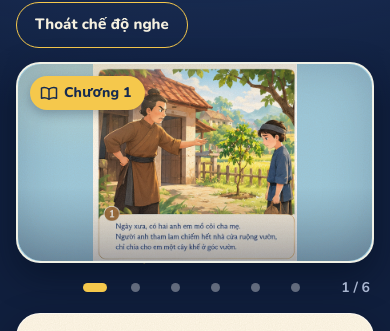
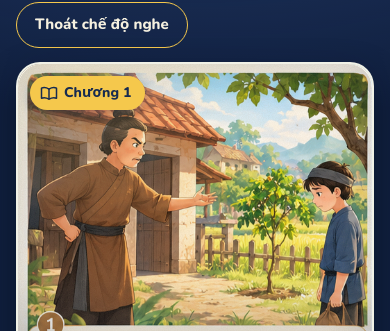
Before and after one commit to Revizneid/truyen-co-tich, a plain HTML site: page index.html in a window 390 px wide. Shown: the part 83-414 px from the top of the page. Drawn offline with nearby package versions, Linux system fonts and the light colour scheme.

Commit message:
Refactor stage styles for responsive images

```diff
--- a/index.html
+++ b/index.html
@@ -105,7 +105,7 @@ main{padding:16px 16px calc(100px + env(safe-area-inset-bottom,0px));min-width:0
 .ls-exit{display:none;margin:0 auto 14px}
 
 /* Illustration */
-.stage{position:relative;aspect-ratio:16/9;overflow:hidden;border-radius:24px;border:2px solid rgba(255,248,232,.85);background:#9cc9dd;
+.stage{position:relative;width:100%;aspect-ratio:var(--ar,16/9);max-height:min(72vh,680px);overflow:hidden;border-radius:24px;border:2px solid rgba(255,248,232,.85);background:#9cc9dd;
   box-shadow:var(--shadow);touch-action:pan-y;--x:0;--y:0;isolation:isolate}
 .stage::after{content:"";position:absolute;inset:0;z-index:2;pointer-events:none;border-radius:inherit;
   background:var(--tex),radial-gradient(120% 90% at 18% 0%,rgba(255,236,170,.24),transparent 55%),linear-gradient(180deg,transparent 62%,rgba(16,31,61,.30));
@@ -115,16 +115,12 @@ main{padding:16px 16px calc(100px + env(safe-area-inset-bottom,0px));min-width:0
 .l{position:absolute;inset:-4%;transform:translate3d(calc(var(--x)*var(--k)*-1px),calc(var(--y)*var(--k)*-.6px),0);transition:transform .25s ease-out;will-change:transform}
 .l svg,.l img{width:100%;height:100%;display:block}
 .l img{object-fit:cover}
-
-/* === SỬA ĐỔI: Tự động fit ảnh minh hoạ, không bị tràn khung hay cắt xén === */
-.stage.has-image .l{inset:0;transform:none!important}
-.stage.has-image .l img{
-  object-fit:contain;       /* Đảm bảo hiển thị trọn vẹn ảnh, không cắt mép */
-  object-position:center;    /* Căn giữa ảnh */
-  background:#9cc9dd;       /* Màu nền lấp khoảng trống nếu ảnh không tỷ lệ 16:9 */
-}
-/* === KẾT THÚC SỬA ĐỔI === */
 .b{--k:4}.m{--k:8}.f{--k:13}
+/* Ảnh thật: khung theo tỉ lệ ảnh, ảnh nằm trọn khung (không cắt, không méo); phần dư (nếu có) được lấp bằng chính ảnh làm mờ */
+.stage.photo .l{inset:0;transform:none;transition:none}
+.ph-bg,.ph-fg{position:absolute;display:block}
+.ph-bg{inset:-8%;width:116%;height:116%;object-fit:cover;filter:blur(22px) saturate(1.1)}
+.ph-fg{inset:0;width:100%;height:100%;object-fit:contain}
 .stage.sw .l>*{animation:inN .32s ease-out}
 .stage.sw.back .l>*{animation-name:inP}
 @keyframes inN{from{opacity:0;transform:translateX(14px) scale(1.012)}to{opacity:1;transform:none}}
@@ -641,22 +637,25 @@ st.addEventListener('pointercancel',()=>{sx=null});
 
 /* Chương */
 function art(n){['b','m','f'].forEach((k,j)=>$('l'+k).innerHTML=svg(S[n].a[j],'s'))}
+const PH=src=>[`<img class="ph-bg" alt="" src="${src}">`,`<img class="ph-fg" alt="" src="${src}">`];
+let arSet=0;
+function setAR(im){ /* khung hình theo tỉ lệ ảnh thật (chỉ đặt một lần để các chương không bị nhảy bố cục) */
+  if(arSet||!im.naturalWidth||!im.naturalHeight)return;arSet=1;
+  st.style.setProperty('--ar',Math.max(.9,Math.min(2,im.naturalWidth/im.naturalHeight)).toFixed(4));
+}
 function show(n){
   if(mr)mr.stop();stop();n=Math.max(0,Math.min(S.length-1,n));
   const back=n<i;i=n;
-  art(n);
   const sc=S[n];
-  if(sc.img){ /* ảnh minh hoạ tuỳ chọn: hiện hiệu ứng tải rồi thay tranh vector */
-    st.classList.add('loading');
-    st.classList.add('has-image'); // Báo hiệu đang dùng ảnh thật để CSS áp dụng object-fit: contain
-    const im=new Image();im.alt='';im.decoding='async';
-    im.onload=()=>{if(i!==n)return;$('lb').innerHTML='';$('lf').innerHTML='';$('lm').replaceChildren(im);st.classList.remove('loading')};
-    im.onerror=()=>{if(i===n)st.classList.remove('loading')};
+  if(sc.img){ /* ảnh minh hoạ: hiện hiệu ứng tải, lỗi thì quay về tranh vector */
+    st.classList.add('loading','photo');
+    $('lb').innerHTML=$('lm').innerHTML=$('lf').innerHTML='';
+    const im=new Image();im.decoding='async';
+    im.onload=()=>{if(i!==n)return;setAR(im);const p=PH(sc.img);$('lb').innerHTML=p[0];$('lm').innerHTML=p[1];st.classList.remove('loading')};
+    im.onerror=()=>{if(i!==n)return;st.classList.remove('photo','loading');art(n)};
     im.src=sc.img;
-  }else{
-    st.classList.remove('loading');
-    st.classList.remove('has-image'); // Bỏ class khi về dùng vector (SVG)
-  }
+  }else{st.classList.remove('loading','photo');art(n)}
+  [n-1,n+1].forEach(k=>{if(S[k]&&S[k].img)new Image().src=S[k].img}); /* nạp trước chương kề bên */
   st.classList.remove('sw','back');void st.offsetWidth;st.classList.add('sw');if(back)st.classList.add('back');
   st.setAttribute('aria-label','Tranh minh hoạ chương '+(n+1)+': '+sc.h);
   $('tgt').textContent='Chương '+(n+1);$('sh').textContent=sc.h;$('en').hidden=true;
@@ -880,7 +879,7 @@ function setView(v){
   ui();scrollTo({top:0})
 }
 document.querySelectorAll('.bnav button').forEach(b=>b.onclick=()=>setView(b.dataset.v));
-const coverHTML=t=>S[0].a.map(c=>svg(c,t)).join('');
+const coverHTML=t=>S[0].img?PH(S[0].img).join(''):S[0].a.map(c=>svg(c,t)).join('');
 const heartIc='<svg class="ic" aria-hidden="true"><use href="#i-heart"/></svg>';
 function libCard(t){
   return `<article class="lib-card"><div class="cover" aria-hidden="true">${coverHTML(t)}</div><div class="lib-b"><h2>Sự tích cây khế</h2>
@@ -926,6 +925,7 @@ $('chars').innerHTML=CH.map(c=>`<li class="ch"><div class="av">${c.av}</div><div
 $('chars').addEventListener('click',e=>{const b=e.target.closest('[data-g]');if(b)go(+b.dataset.g)});
 
 /* Khởi động */
+if(S.some(s=>s.img))st.style.setProperty('--ar',(510/494).toFixed(4));
 S.forEach((_,j)=>{const b=document.createElement('button');b.className='d';b.onclick=()=>go(j);$('dots').appendChild(b)});
 if(inFrame||inApp){$('bn').hidden=false;if(/^https?:/.test(location.href))$('bl').innerHTML='<a href="'+location.href+'" target="_blank" rel="noopener">Mở ở tab riêng</a>. '}
 if(window.DeviceOrientationEvent&&DeviceOrientationEvent.requestPermission){$('gy').hidden=false;$('gy').onclick=gyro}else addEventListener('deviceorientation',onO);
```
